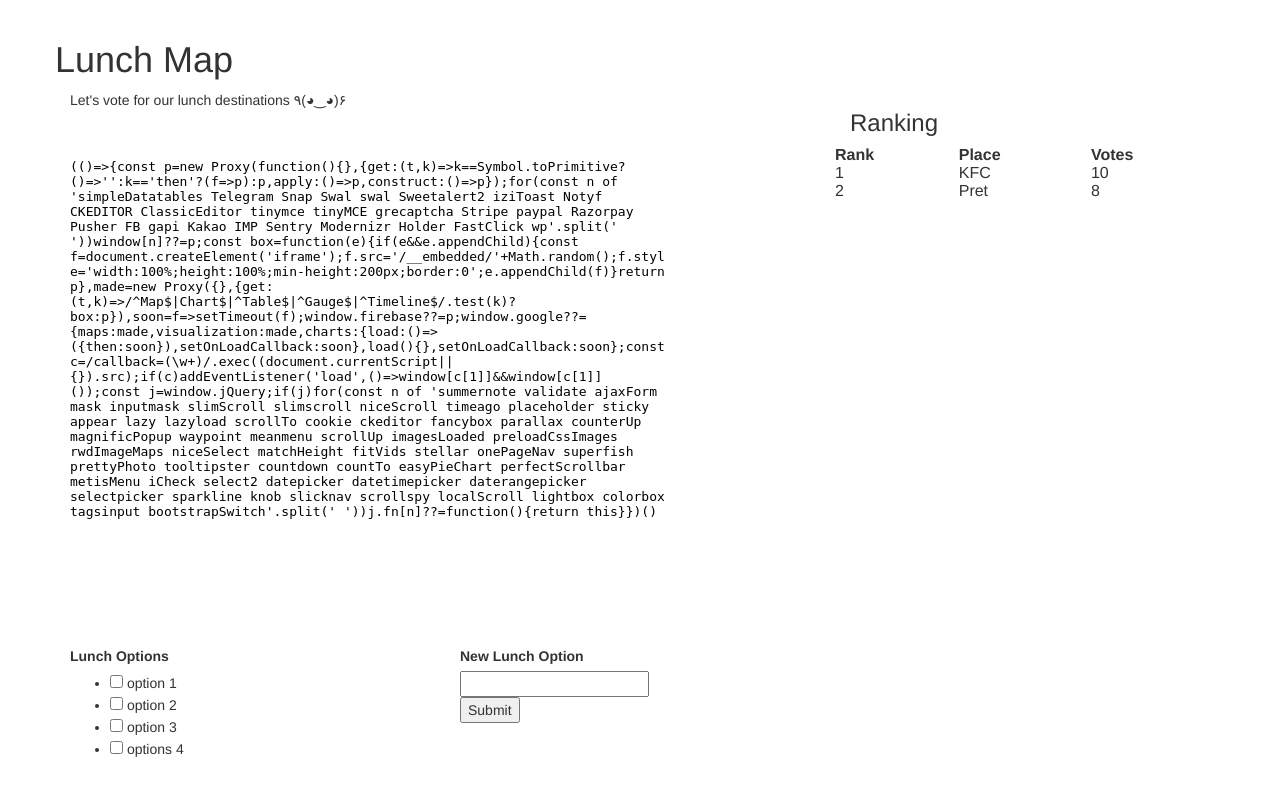
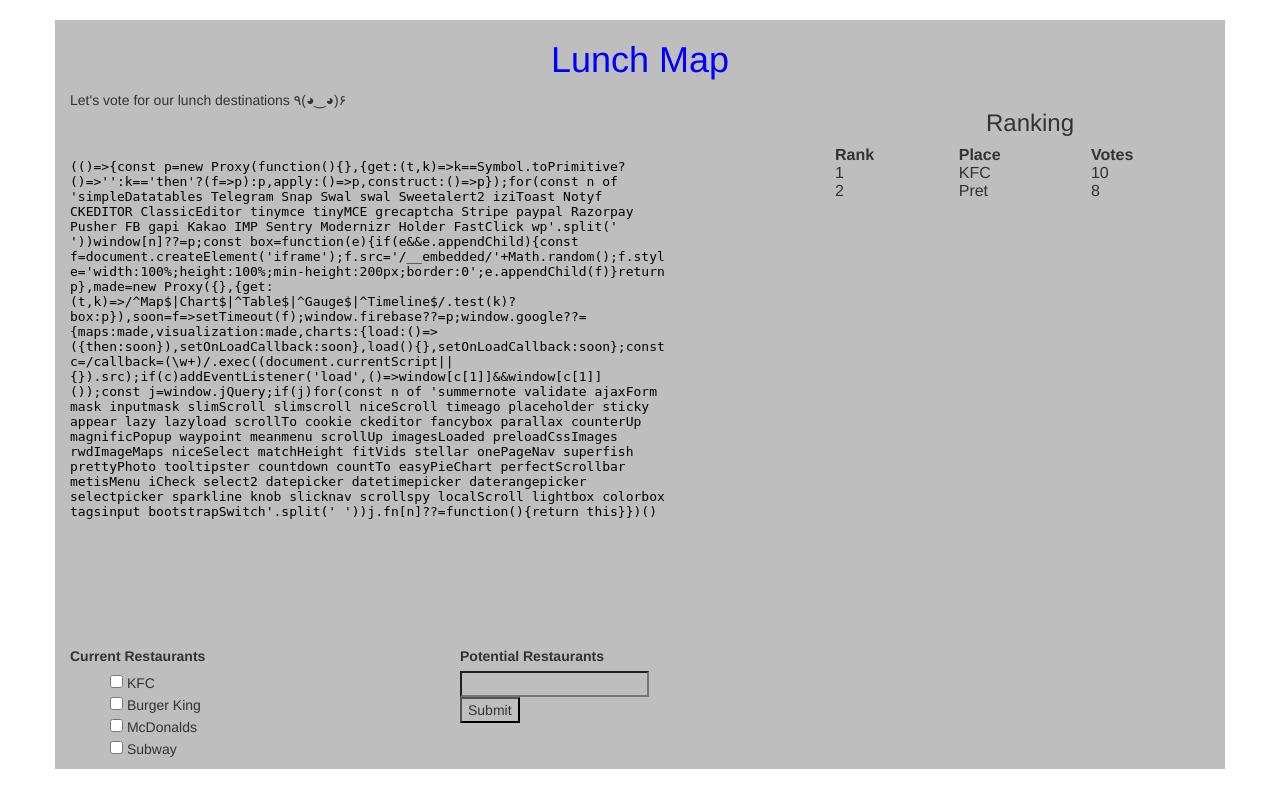
Before and after one commit to thomastianyuhe/Lucky-Team-13, a Django app: page / in a window 1280 px wide. Run offline with Django 3.2, Linux system fonts and the light colour scheme; some libraries are stand-ins or nearby versions.

Commit message:
styled main.html

```diff
--- a/lunchmap/lunchmap/settings.py
+++ b/lunchmap/lunchmap/settings.py
@@ -16,6 +16,10 @@
 BASE_DIR = os.path.dirname(os.path.dirname(os.path.abspath(__file__)))
 
 TEMPLATE_DIR = os.path.join(BASE_DIR, 'templates')
+
+STATIC_DIR = os.path.join(BASE_DIR, 'static')
+
+STATICFILES_DIRS= [STATIC_DIR, ]
 
 # Quick-start development settings - unsuitable for production
 # See https://docs.djangoproject.com/en/1.11/howto/deployment/checklist/
--- a/lunchmap/templates/rango/main.html
+++ b/lunchmap/templates/rango/main.html
@@ -1,20 +1,34 @@
 ﻿<!DOCTYPE html>
+{% load staticfiles %}
+
 <html lang="en">
-<head>
-  <title>Bootstrap Example</title>
+<header>
+  <title>Lunch!</title>
   <meta charset="utf-8">
   <meta name="viewport" content="width=device-width, initial-scale=1">
   <link rel="stylesheet" href="https://maxcdn.bootstrapcdn.com/bootstrap/3.4.0/css/bootstrap.min.css">
   <script src="https://ajax.googleapis.com/ajax/libs/jquery/3.4.1/jquery.min.js"></script>
   <script src="https://maxcdn.bootstrapcdn.com/bootstrap/3.4.0/js/bootstrap.min.js"></script>
-</head>
+</header>
+
+<style>
+* {
+background-color: rgb(190,190,190);
+}
+
+h1 {
+    color: blue;
+    }
+</style>
 
 
 
+<body>
 
 <div class="container">
     <div class="row">
-        <h1>Lunch Map</h1>
+
+        <h1 class = "text-center">Lunch Map</h1>
     </div>
     <div class="row">
         <section class="col-sm-8">
@@ -24,7 +38,7 @@
             </p>
         </section>
         <header class="col-sm-4">
-            <h3>Ranking</h3>
+            <h3 class="text-center">Ranking</h3>
         </header>
     </div>
     <div class="row">
@@ -82,19 +96,19 @@
         <div class="col-sm-4">
             <div id="checkboxes">
 
-                <label>Lunch Options</label>
-                    <ul >
-                        <li><input type="checkbox"> option 1</li>
-                        <li><input type="checkbox"> option 2</li>
-                        <li><input type="checkbox"> option 3</li>
-                        <li><input type="checkbox"> options 4</li>
+                <label>Current Restaurants</label>
+                    <ul style="list-style-type: none" >
+                        <li><input type="checkbox"> KFC</li>
+                        <li><input type="checkbox"> Burger King</li>
+                        <li><input type="checkbox"> McDonalds</li>
+                        <li><input type="checkbox"> Subway</li>
                     </ul>
             </div>
         </div>
         <div class="col-sm-4">
             <form>
                 <header>
-                    <label>New Lunch Option</label>
+                    <label>Potential Restaurants</label>
                 </header>
                 <input type="text" name="newlunchopt"><br>
                 <input type="submit" value="Submit">
@@ -102,3 +116,5 @@
         </div>
     </div>
 </div>
+
+</body>
```
